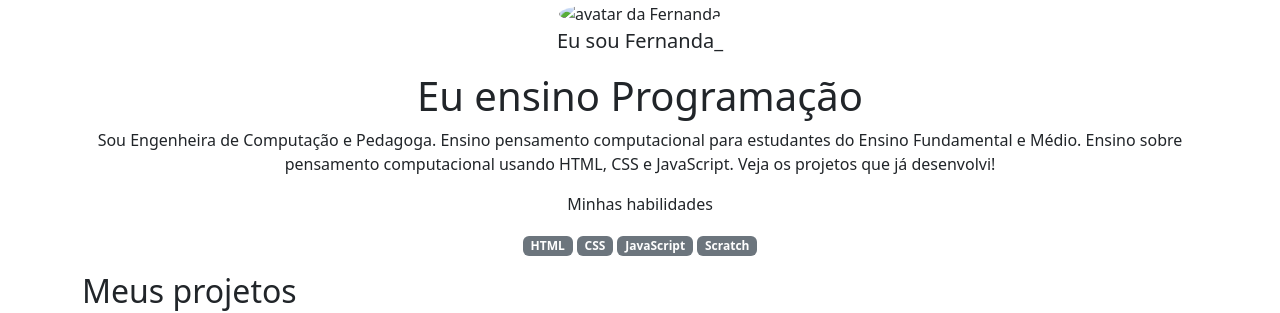
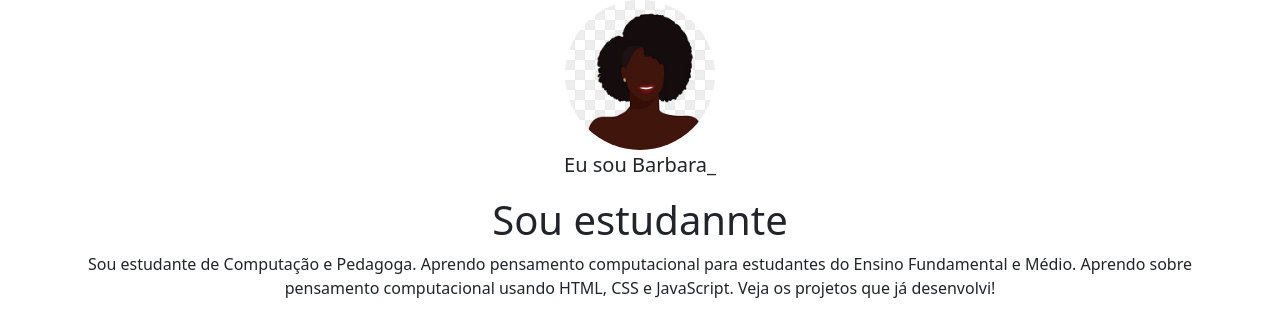
Before and after one commit to B4rbar4/portifolio, a plain HTML site: page index.html in a window 1280 px wide. Shown: the top 313 px of the page. Drawn offline with nearby package versions, Linux system fonts and the light colour scheme.

Commit message:
Update index.html

```diff
--- a/index.html
+++ b/index.html
@@ -11,11 +11,11 @@
 
 <body>
     <header class="container text-center">
-        <img src="img/avatar-perfil.png" alt="avatar da Fernanda" class="rounded-circle" width="150" height="150" srcset="">
-        <p class="lead">Eu sou Fernanda_</p>
-        <h1>Eu ensino Programação</h1>
-        <p>Sou Engenheira de Computação e Pedagoga. Ensino pensamento computacional para estudantes do Ensino
-            Fundamental e Médio. Ensino sobre pensamento computacional usando HTML, CSS e JavaScript. Veja os projetos
+        <img src="img/imgavatar-perfil.png.jpg" alt="avatar da Barbara" class="rounded-circle" width="150" height="150" srcset="">
+        <p class="lead">Eu sou Barbara_</p>
+        <h1>Sou estudannte</h1>
+        <p>Sou estudante de Computação e Pedagoga. Aprendo pensamento computacional para estudantes do Ensino
+            Fundamental e Médio. Aprendo sobre pensamento computacional usando HTML, CSS e JavaScript. Veja os projetos
             que já desenvolvi!</p>
         <p>Minhas habilidades</p>
         <div>
```
